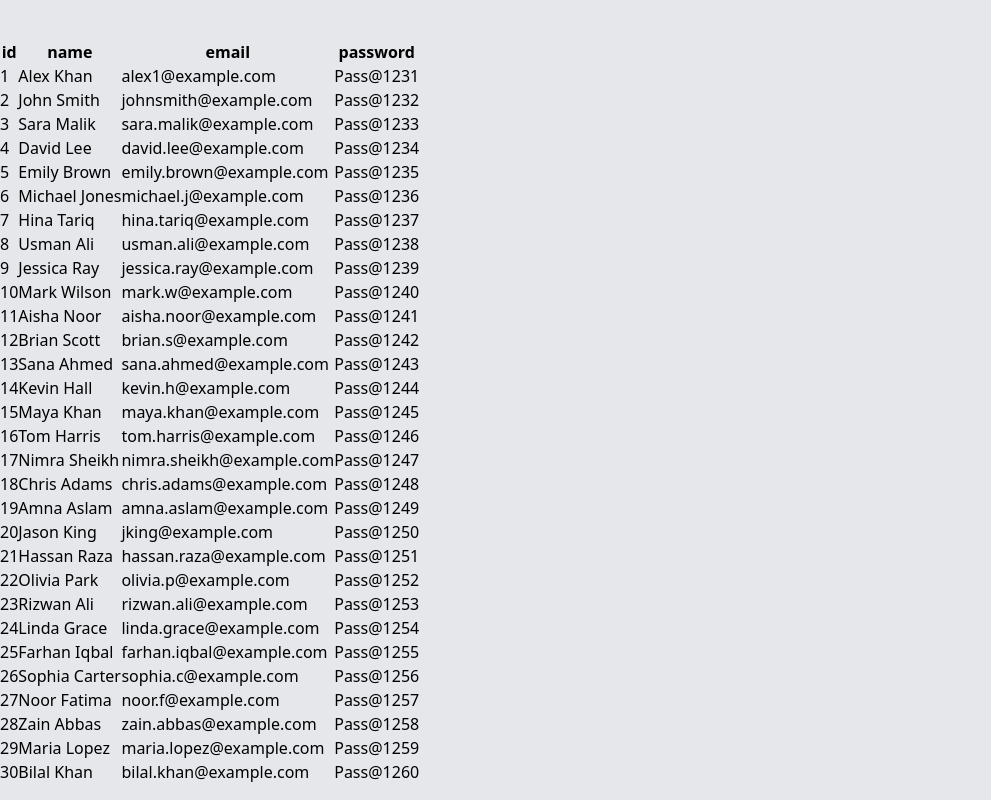
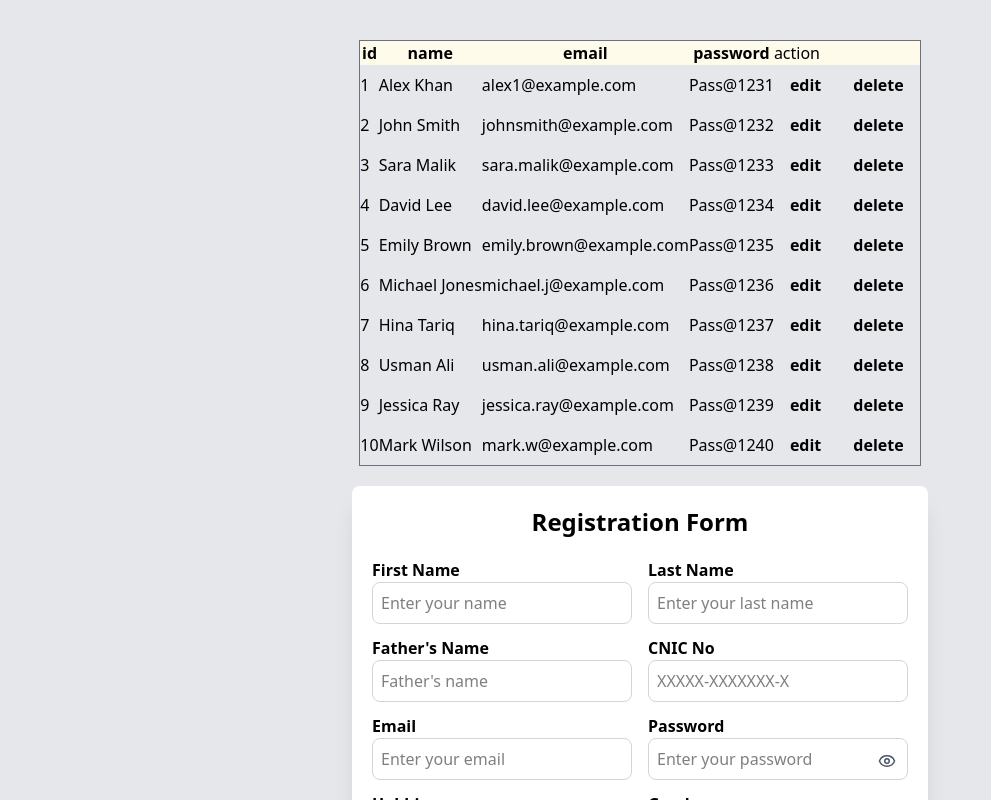
Before and after one commit to Muhammad-Munsif/react-form-validation, a React (Vite) app: page / in a window 1280 px wide. Shown: the whole page, without its empty margins (0-991 px from the left). Built offline with nearby package versions, Linux system fonts and the light colour scheme; data requests are answered from the project's data file.

Commit message:
changes in TableJson component

```diff
--- a/db.json
+++ b/db.json
@@ -9,26 +9,6 @@
     { "id": 7, "name": "Hina Tariq", "email": "hina.tariq@example.com", "password": "Pass@1237" },
     { "id": 8, "name": "Usman Ali", "email": "usman.ali@example.com", "password": "Pass@1238" },
     { "id": 9, "name": "Jessica Ray", "email": "jessica.ray@example.com", "password": "Pass@1239" },
-    { "id": 10, "name": "Mark Wilson", "email": "mark.w@example.com", "password": "Pass@1240" },
-    { "id": 11, "name": "Aisha Noor", "email": "aisha.noor@example.com", "password": "Pass@1241" },
-    { "id": 12, "name": "Brian Scott", "email": "brian.s@example.com", "password": "Pass@1242" },
-    { "id": 13, "name": "Sana Ahmed", "email": "sana.ahmed@example.com", "password": "Pass@1243" },
-    { "id": 14, "name": "Kevin Hall", "email": "kevin.h@example.com", "password": "Pass@1244" },
-    { "id": 15, "name": "Maya Khan", "email": "maya.khan@example.com", "password": "Pass@1245" },
-    { "id": 16, "name": "Tom Harris", "email": "tom.harris@example.com", "password": "Pass@1246" },
-    { "id": 17, "name": "Nimra Sheikh", "email": "nimra.sheikh@example.com", "password": "Pass@1247" },
-    { "id": 18, "name": "Chris Adams", "email": "chris.adams@example.com", "password": "Pass@1248" },
-    { "id": 19, "name": "Amna Aslam", "email": "amna.aslam@example.com", "password": "Pass@1249" },
-    { "id": 20, "name": "Jason King", "email": "jking@example.com", "password": "Pass@1250" },
-    { "id": 21, "name": "Hassan Raza", "email": "hassan.raza@example.com", "password": "Pass@1251" },
-    { "id": 22, "name": "Olivia Park", "email": "olivia.p@example.com", "password": "Pass@1252" },
-    { "id": 23, "name": "Rizwan Ali", "email": "rizwan.ali@example.com", "password": "Pass@1253" },
-    { "id": 24, "name": "Linda Grace", "email": "linda.grace@example.com", "password": "Pass@1254" },
-    { "id": 25, "name": "Farhan Iqbal", "email": "farhan.iqbal@example.com", "password": "Pass@1255" },
-    { "id": 26, "name": "Sophia Carter", "email": "sophia.c@example.com", "password": "Pass@1256" },
-    { "id": 27, "name": "Noor Fatima", "email": "noor.f@example.com", "password": "Pass@1257" },
-    { "id": 28, "name": "Zain Abbas", "email": "zain.abbas@example.com", "password": "Pass@1258" },
-    { "id": 29, "name": "Maria Lopez", "email": "maria.lopez@example.com", "password": "Pass@1259" },
-    { "id": 30, "name": "Bilal Khan", "email": "bilal.khan@example.com", "password": "Pass@1260" }
+    { "id": 10, "name": "Mark Wilson", "email": "mark.w@example.com", "password": "Pass@1240" }
   ]
 }
--- a/src/components/TableJson.jsx
+++ b/src/components/TableJson.jsx
@@ -16,24 +16,32 @@ const TableJson = () => {
   }, []);
 
   return (
-    <div>
-      <table border="1" cellPadding="8">
-        <thead>
+    <div className="flex items-center justify-center">
+      <table striped="columns" className="border border-gray-500">
+        <thead className="bg-amber-50 p-4">
           <tr>
             {columns.map((c, i) => (
               <th key={i}>{c}</th>
             ))}
+            <td>action</td>
           </tr>
         </thead>
 
-        <tbody>
+        <tbody className="p-4">
           {records.map((item, index) => (
             <tr key={index}>
               <td>{item.id}</td>
               <td>{item.name}</td>
               <td>{item.email}</td>
               <td>{item.password}</td>
+              <td>
+                <div>
+                  <button className="bg-red-6 px-4 py-2 rounded-lg text-center font-semibold">edit</button>
+                  <button className="bg-red-6 px-4 py-2 rounded-lg text-center font-semibold">delete</button>
+                </div>
+              </td>
             </tr>
+
           ))}
         </tbody>
       </table>
```
